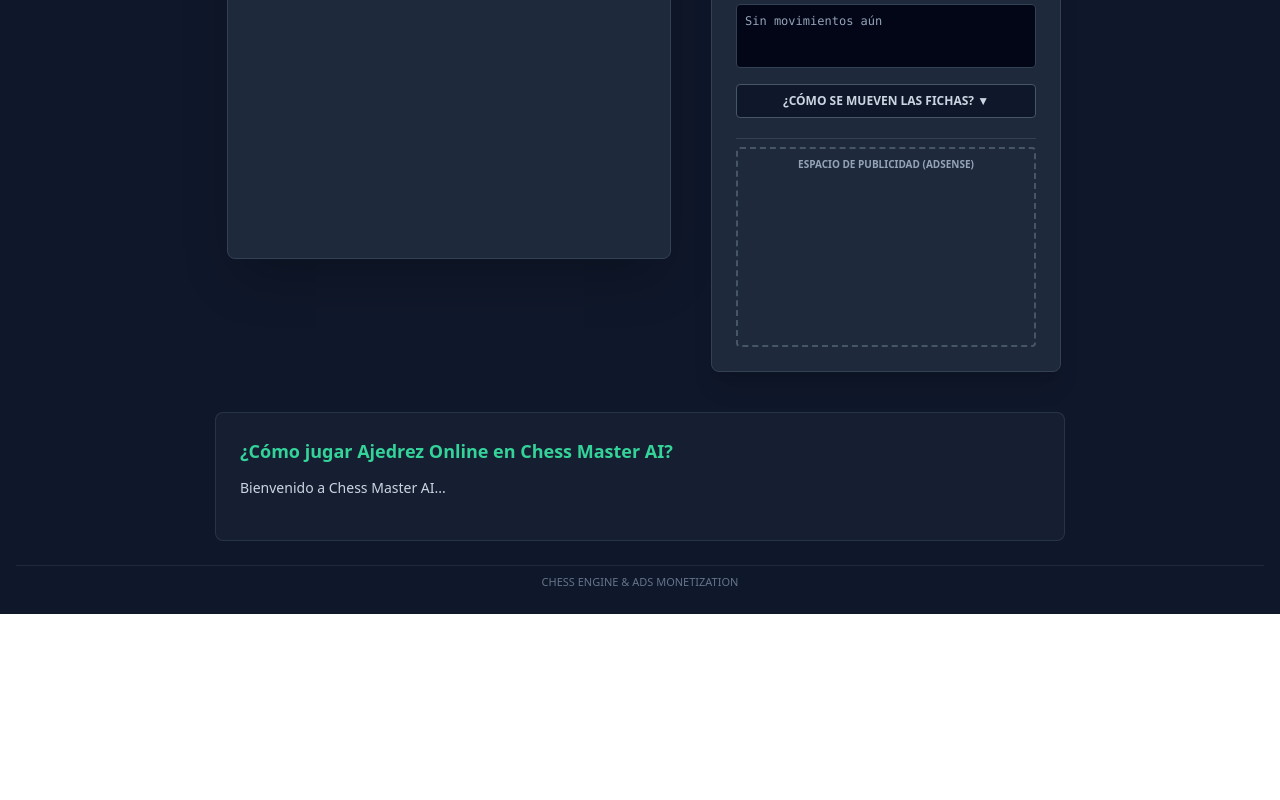
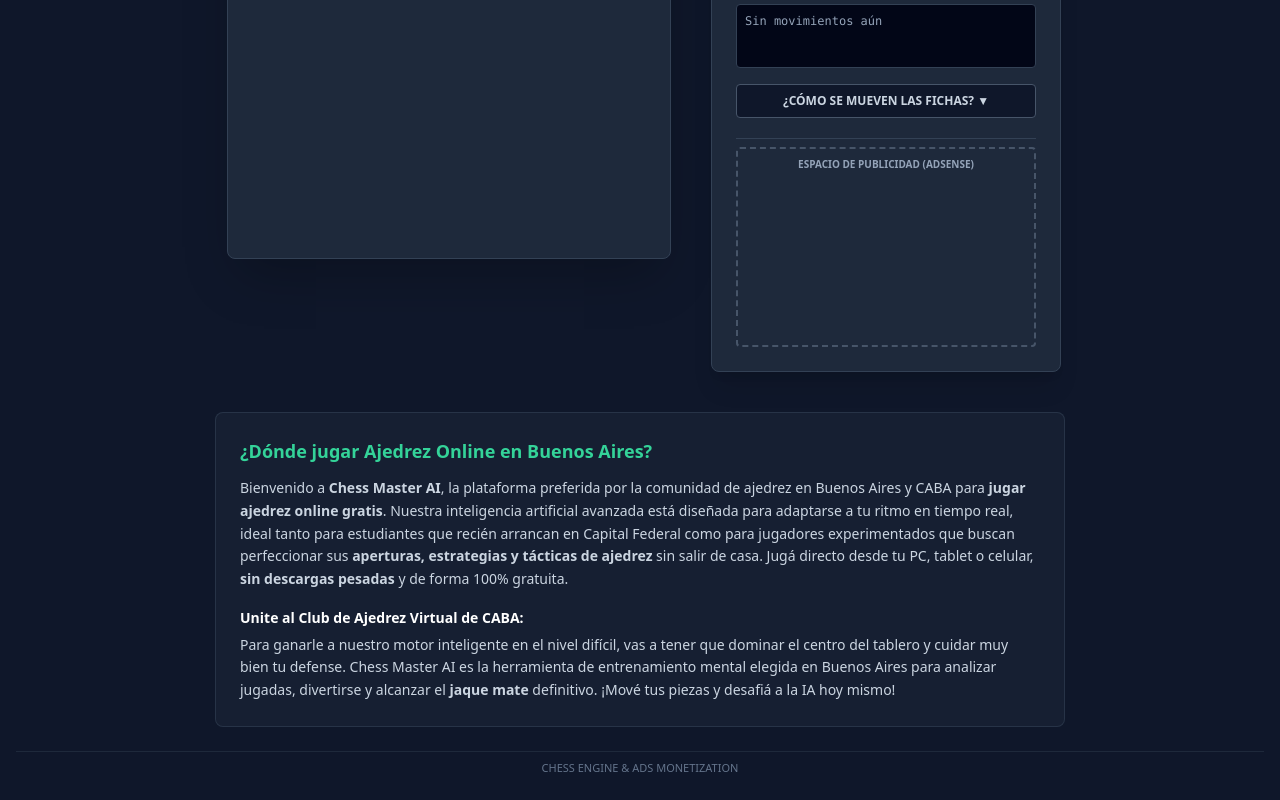
Before and after one commit to herolibech2014-code/ajedrez-final, a React (Vite) app: page / in a window 1280 px wide. Shown: the part 508-1308 px from the top of the page. Before the commit the page ends 1122 px from the top, so only its background shows below. Built offline with nearby package versions, Linux system fonts and the light colour scheme.

Commit message:
Refactor chess game component and ads integration

```diff
--- a/src/juego.jsx
+++ b/src/juego.jsx
@@ -339,10 +339,16 @@
         </section>
       )}
 
-      {/* TEXTO SEO */}
+      {/* SECCIÓN DE TEXTO PARA SEO - ENFOCADO EN BUENOS AIRES Y CABA */}
       <section className="w-full max-w-[850px] mx-auto my-6 bg-slate-800/50 p-6 rounded-lg border border-slate-700/60 text-sm text-slate-300 leading-relaxed">
-        <h2 className="text-lg font-bold text-emerald-400 mb-3">¿Cómo jugar Ajedrez Online en Chess Master AI?</h2>
-        <p className="mb-4">Bienvenido a Chess Master AI...</p>
+        <h2 className="text-lg font-bold text-emerald-400 mb-3">¿Dónde jugar Ajedrez Online en Buenos Aires?</h2>
+        <p className="mb-4">
+          Bienvenido a <strong>Chess Master AI</strong>, la plataforma preferida por la comunidad de ajedrez en Buenos Aires y CABA para <strong>jugar ajedrez online gratis</strong>. Nuestra inteligencia artificial avanzada está diseñada para adaptarse a tu ritmo en tiempo real, ideal tanto para estudiantes que recién arrancan en Capital Federal como para jugadores experimentados que buscan perfeccionar sus <strong>aperturas, estrategias y tácticas de ajedrez</strong> sin salir de casa. Jugá directo desde tu PC, tablet o celular, <strong>sin descargas pesadas</strong> y de forma 100% gratuita.
+        </p>
+        <h3 className="font-semibold text-white mb-1">Unite al Club de Ajedrez Virtual de CABA:</h3>
+        <p>
+          Para ganarle a nuestro motor inteligente en el nivel difícil, vas a tener que dominar el centro del tablero y cuidar muy bien tu defense. Chess Master AI es la herramienta de entrenamiento mental elegida en Buenos Aires para analizar jugadas, divertirse y alcanzar el <strong>jaque mate</strong> definitivo. ¡Mové tus piezas y desafiá a la IA hoy mismo!
+        </p>
       </section>
 
       <footer className="text-center py-2 text-[11px] text-slate-500 border-t border-slate-800">
```
